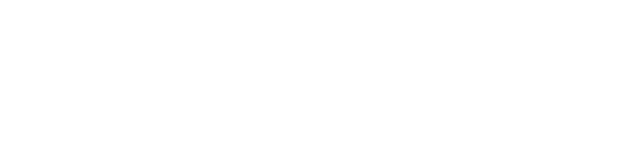
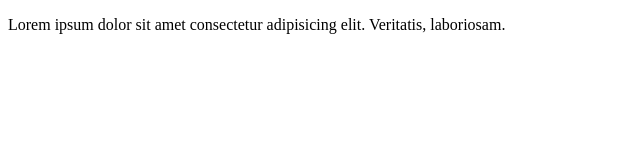
Before and after one commit to EdwSan/GitCode, a plain HTML site: page index.html in a window 1280 px wide. Shown: the whole page, without its empty margins (0-640 px from the left). Drawn offline with Linux system fonts and the light colour scheme.

Commit message:
Actualizar los cambios

```diff
--- a/index.html
+++ b/index.html
@@ -7,6 +7,10 @@
     <title>Git VSCode</title>
 </head>
 <body>
-
+    <div class="containner">
+        <div class="row">
+            <p>Lorem ipsum dolor sit amet consectetur adipisicing elit. Veritatis, laboriosam.</p>
+        </div>
+    </div>
 </body>
 </html>
```
